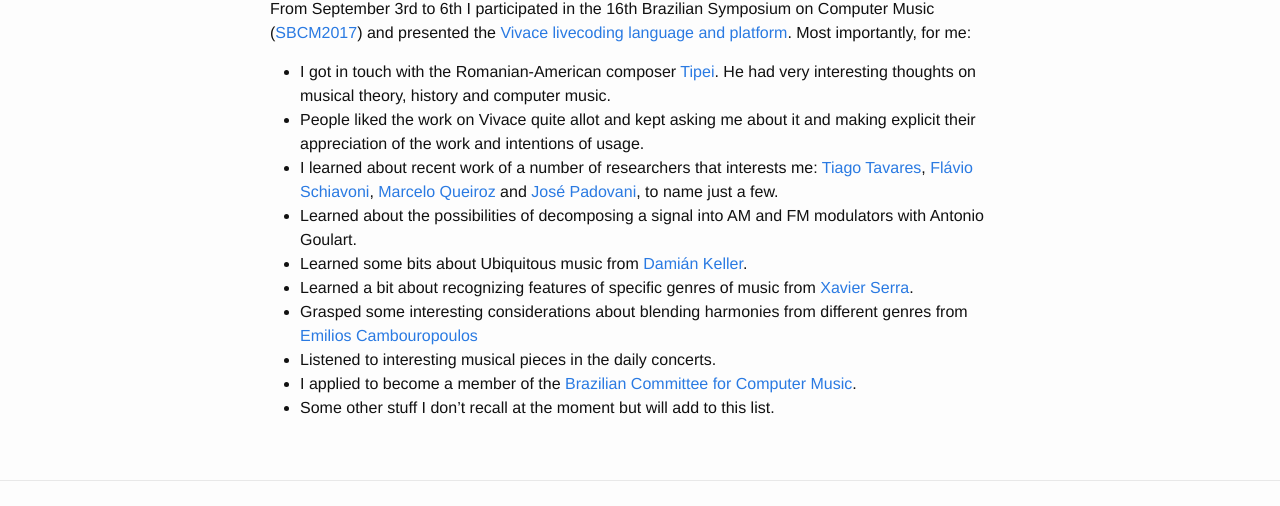
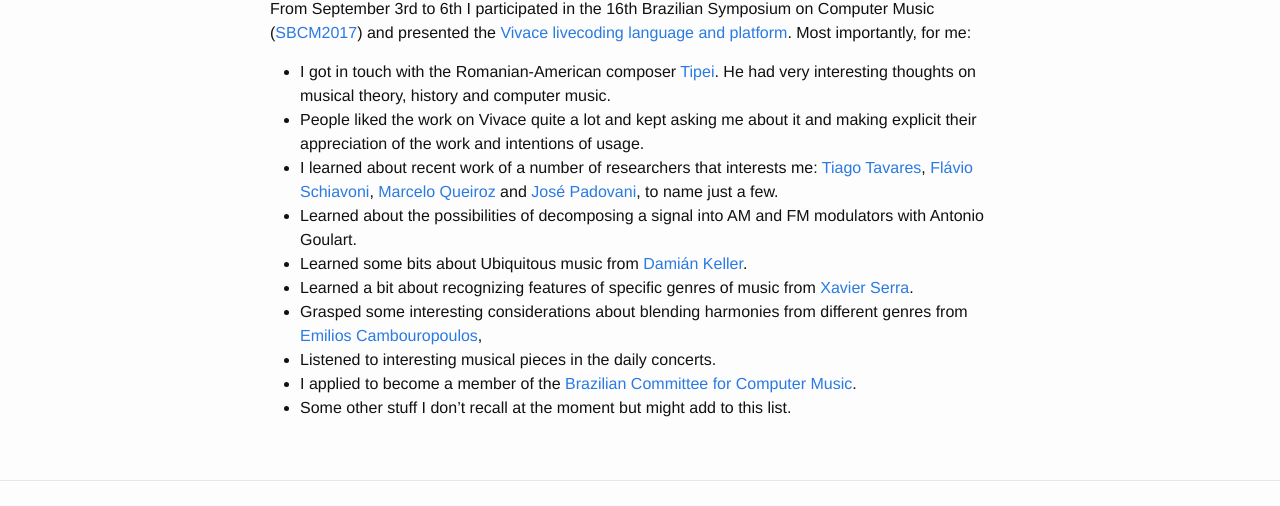
Before and after one commit to ttm/ttm.github.io, a Jekyll site: the page built from _posts/2017-09-10-sbcm.markdown, in a window 1280 px wide. Shown: the part 203-709 px from the top of the page. Built offline with Jekyll 4.4.1, drawn with Linux system fonts in a browser that asks for light colours; comment, search, counter and statistics services are not loaded.

Commit message:
writting details on sbcm

```diff
--- a/_posts/2017-09-10-sbcm.markdown
+++ b/_posts/2017-09-10-sbcm.markdown
@@ -15,7 +15,7 @@
 * I got in touch with the Romanian-American composer [Tipei](http://ems.music.uiuc.edu/people/tipei/).
 He had very interesting thoughts on musical theory, history and computer
 music.
-* People liked the work on Vivace quite allot and kept asking me about
+* People liked the work on Vivace quite a lot and kept asking me about
   it and making explicit their appreciation of the work and intentions
   of usage.
 * I learned about recent work of a number of researchers that interests
@@ -30,10 +30,10 @@
 * Learned a bit about recognizing features of specific genres of music
 from [Xavier Serra](https://www.upf.edu/web/xavier-serra).
 * Grasped some interesting considerations about blending harmonies from
-  different genres from [Emilios Cambouropoulos](http://users.auth.gr/emilios/)
+  different genres from [Emilios Cambouropoulos](http://users.auth.gr/emilios/),
 * Listened to interesting musical pieces in the daily concerts.
 * I applied to become a member of the
 [Brazilian Committee for Computer
 Music](http://www.sbc.org.br/14-comissoes/385-computacao-musical).
-* Some other stuff I don't recall at the moment but will add to this
+* Some other stuff I don't recall at the moment but might add to this
   list.
```
